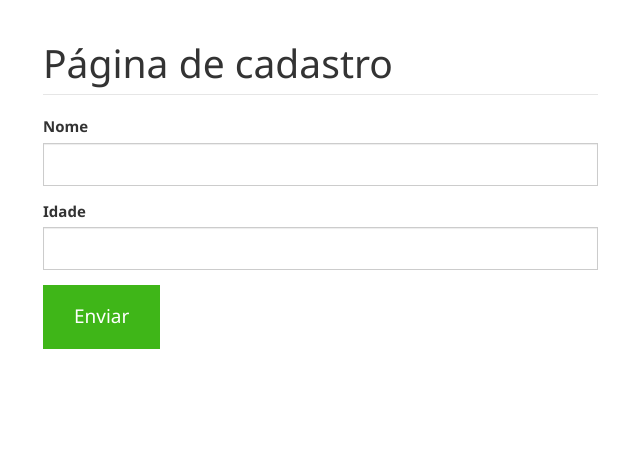
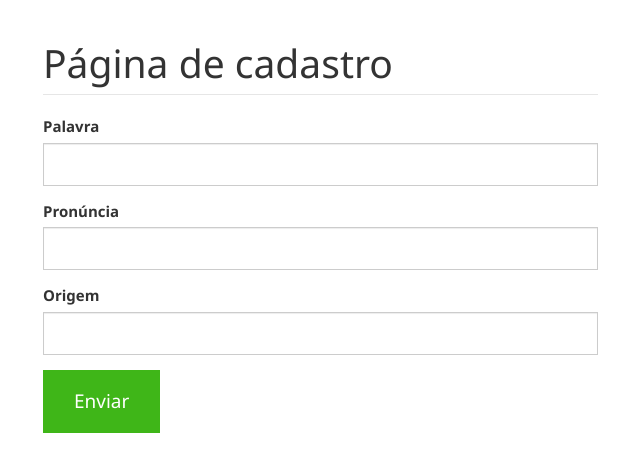
Before and after one commit to Mysfer/mdbd, a PHP site: page /app/views/cadastrarpalavra.php in a window 1280 px wide. Shown: the top 472 px of the page, without its empty margins (27-667 px from the left). Run offline with PHP 8.4, Linux system fonts and the light colour scheme.

Commit message:
agora é possível cadastrar palavras

```diff
--- a/Framework-para-teste/app/views/cadastrarpalavra.php
+++ b/Framework-para-teste/app/views/cadastrarpalavra.php
@@ -17,16 +17,21 @@
 
                 <h1 class="page-header">Página de cadastro</h1>
 
-                <form method="post" action="/">
+                <form method="post" action="/cadastrarpalavra-salvar">
 
                     <div class="form-group">
-                        <label for="nome">Nome</label>
-                        <input class="form-control" type="text" name="nome" id="nome" value="">
+                        <label for="palavra">Palavra</label>
+                        <input class="form-control" type="text" name="palavra" id="palavra" value="">
                     </div>
 
                     <div class="form-group">
-                        <label for="idade">Idade</label>
-                        <input class="form-control" type="text" name="idade" value="">
+                        <label for="idade">Pronúncia</label>
+                        <input class="form-control" type="text" name="pronuncia" value="">
+                    </div>
+
+                    <div class="form-group">
+                        <label for="idade">Origem</label>
+                        <input class="form-control" type="text" name="origem" value="">
                     </div>
 
                     <button class="btn btn-success btn-lg" type="">Enviar</button>
--- a/Framework-para-teste/app/views/consultarpalavra.php
+++ b/Framework-para-teste/app/views/consultarpalavra.php
@@ -14,7 +14,7 @@
 
             <tr>
 
-                <th>Nome</th>
+                <th>Palavra</th>
                 <th>Pronúncia</th>
                 <th>Origem(etimologia)</th>
 
--- a/Framework-para-teste/routes.php
+++ b/Framework-para-teste/routes.php
@@ -14,6 +14,11 @@ switch ($uri) {
         require './app/views/cadastrarpalavra.php';
         break;
 
+    case '/cadastrarpalavra-salvar':
+
+        $testeController->cadastrarpalavra();
+        break;
+
 
     case '/consultarpalavra':
 
```
Also changed, not shown: Framework-para-teste/app/Controller/TesteController.php (+18 -0 lines).
